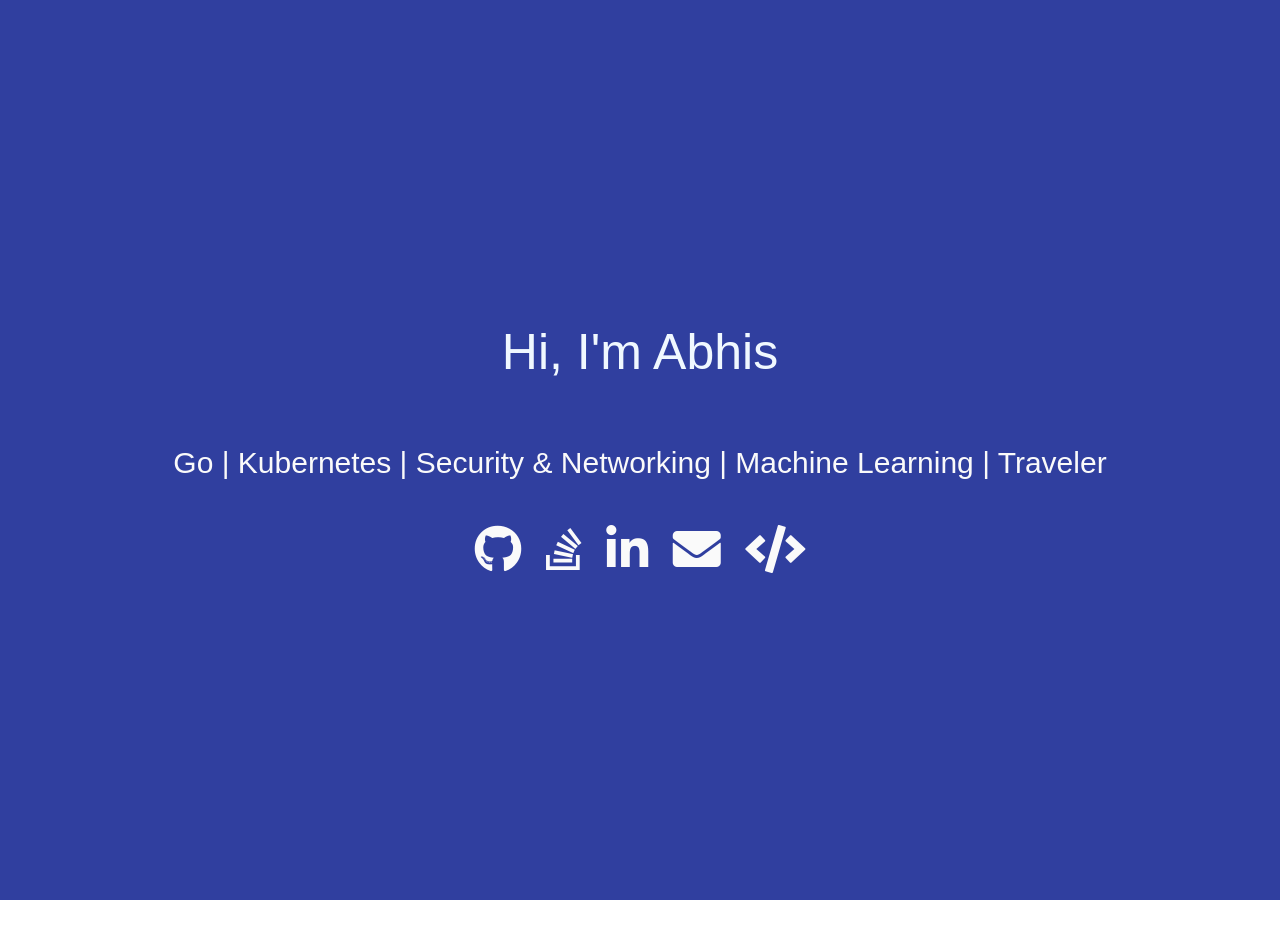
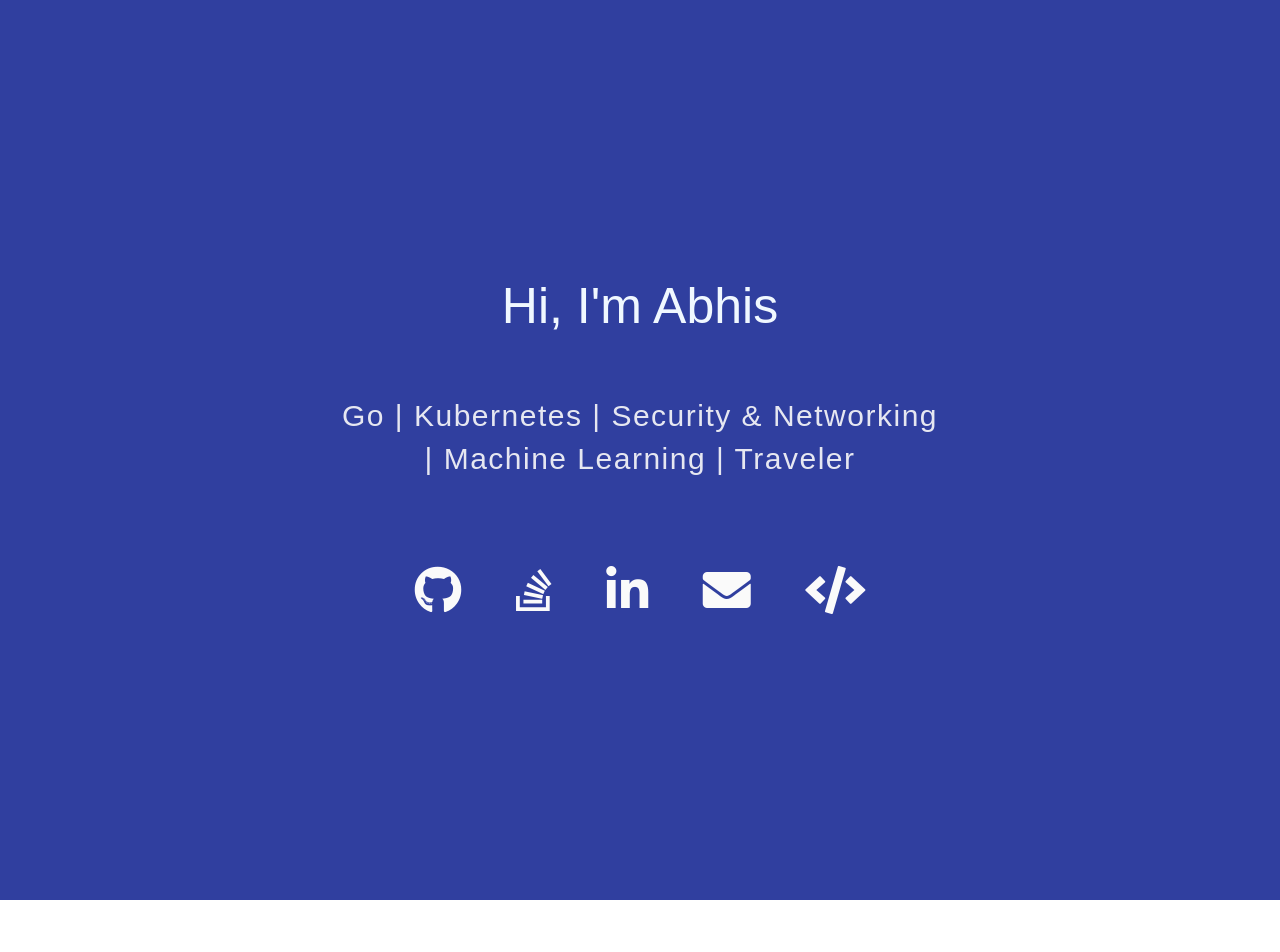
Before and after one commit to ZER-0-NE/zer-0-ne.github.io, a Jekyll site: the page index.html, which Jekyll copies as it is, in a window 1280 px wide. Shown: the top 952 px of the page. Built offline with Jekyll 4.4.1, drawn with Linux system fonts in a browser that asks for light colours; nearby versions of some CDN libraries; comment, search, counter and statistics services are not loaded; a style sheet for code colours, icons or effects is not loaded.

Commit message:
Update styles.css

```diff
--- a/css/styles.css
+++ b/css/styles.css
@@ -1,7 +1,8 @@
 /* Typography */
 
 html {
-	font-family: 'Roboto', sans-serif;
+	font-family: 'Poppins', sans-serif;
+	scroll-behavior: smooth;
 }
 
 @media (min-width: 576px) {
@@ -30,6 +31,12 @@
 
 .icons-social i {
 	font-size: 3em;
+	margin: 0 10px;
+	transition: all 0.3s ease;
+}
+
+.icons-social i:hover {
+	transform: scale(1.2);
 }
 
 /* Custom Styles */
@@ -41,22 +48,35 @@
 	justify-content: center;
 	padding: 0 30px;
 	text-align: center;
+	background-attachment: fixed;
 }
 
 main > .intro {
-	font-family: 'Reem Kufi', sans-serif;
+	font-family: 'Poppins', sans-serif;
 	font-size: 3.75em;
-	font-weight: 600;
+	font-weight: 700;
+	letter-spacing: -0.03em;
+	margin-bottom: 1rem;
+	text-shadow: 2px 2px 8px rgba(0,0,0,0.2);
 }
 
 main > .tagline {
 	font-size: 1.5rem;
 	margin: 1.5rem 0;
-	font-weight: 100;
+	font-weight: 300;
+	letter-spacing: 0.05em;
+	opacity: 0.9;
+	max-width: 600px;
+	margin-left: auto;
+	margin-right: auto;
+}
+
+.icons-social {
+	margin-top: 2rem;
 }
 
 .icons-social i {
-	padding: 10px;
+	padding: 15px;
 }
 
 .devto {
@@ -65,7 +85,18 @@
 
 .devto svg {
 	margin-bottom: -0.20rem;
-	margin-left: 0.675rem;;
+	margin-left: 0.675rem;
 	width: 2.65rem;
 	height: 2.65rem;
 }
+
+/* Add background overlay for text readability */
+.intro-wrapper {
+	background-color: rgba(0,0,0,0.1);
+	padding: 40px;
+	border-radius: 10px;
+	backdrop-filter: blur(5px);
+	box-shadow: 0 10px 30px rgba(0,0,0,0.1);
+	max-width: 800px;
+	margin: 0 auto;
+}
```
